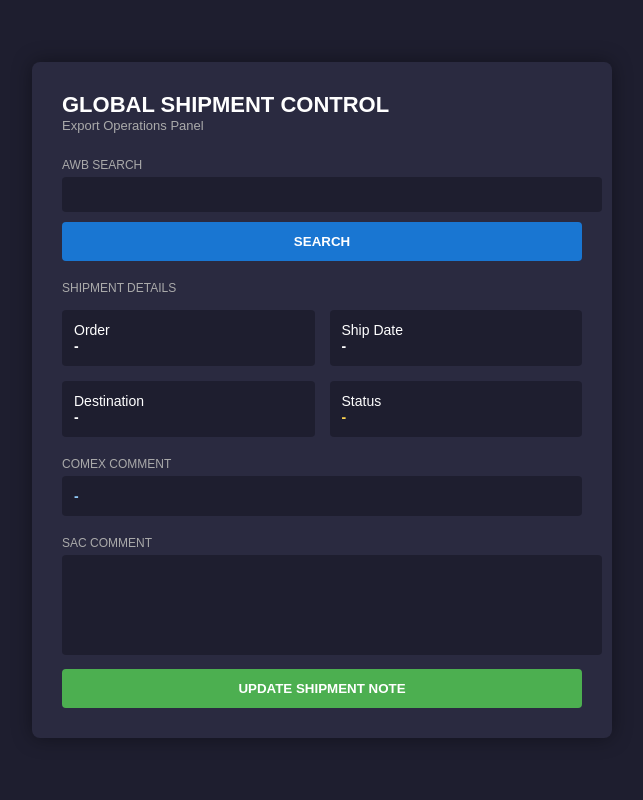
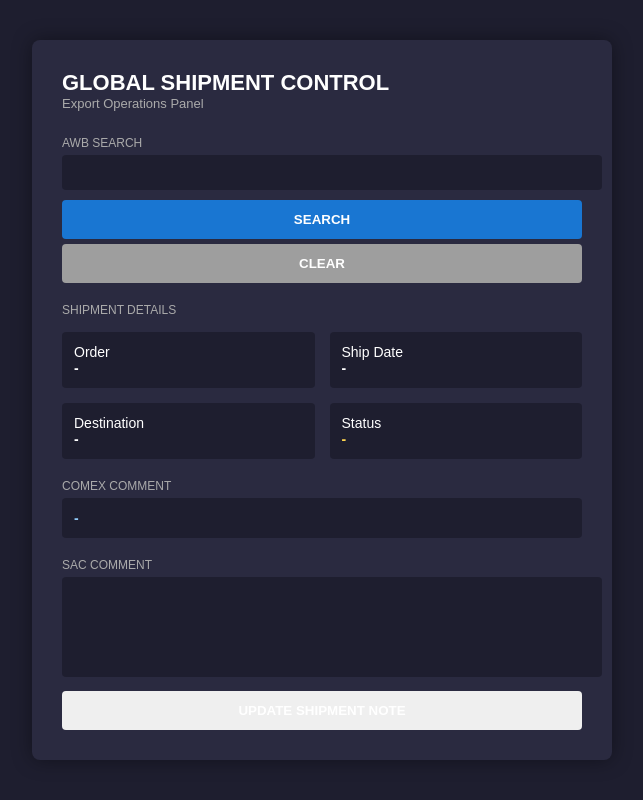
Before and after one commit to marinabarreto-bot/controle-sac-web-v2, a Flask app: page / in a window 1280 px wide. Shown: the whole page, without its empty margins (318-961 px from the left). Run offline with Flask 3, Linux system fonts and the light colour scheme.

Commit message:
clear button

```diff
--- a/templates/index.html
+++ b/templates/index.html
@@ -65,7 +65,6 @@ margin-top:10px;
 padding:12px;
 border:none;
 border-radius:4px;
-background:#4caf50;
 color:white;
 font-weight:bold;
 cursor:pointer;
@@ -74,6 +73,11 @@ width:100%;
 
 .searchbtn{
 background:#1976d2;
+}
+
+.clearbtn{
+background:#9e9e9e;
+margin-top:5px;
 }
 
 .grid{
@@ -113,8 +117,12 @@ font-weight:bold;
 
 <div class="section">
 <div class="label">AWB SEARCH</div>
+
 <input type="text" id="awb">
+
 <button class="searchbtn" onclick="buscar()">SEARCH</button>
+<button class="clearbtn" onclick="limpar()">CLEAR</button>
+
 </div>
 
 <div class="section">
@@ -126,6 +134,7 @@ font-weight:bold;
 <div class="info">Destination<br><b id="destino">-</b></div>
 <div class="info">Status<br><span class="status" id="status">-</span></div>
 </div>
+
 </div>
 
 <div class="section">
@@ -137,8 +146,11 @@ font-weight:bold;
 
 <div class="section">
 <div class="label">SAC COMMENT</div>
+
 <textarea id="comentario"></textarea>
+
 <button onclick="salvar()">UPDATE SHIPMENT NOTE</button>
+
 </div>
 
 </div>
@@ -189,6 +201,19 @@ body:"awb="+awb+"&comentario="+comentario
 
 }
 
+function limpar(){
+
+document.getElementById("awb").value = ""
+document.getElementById("comentario").value = ""
+
+document.getElementById("pedido").innerText = "-"
+document.getElementById("data").innerText = "-"
+document.getElementById("status").innerText = "-"
+document.getElementById("destino").innerText = "-"
+document.getElementById("comentario_comex").innerText = "-"
+
+}
+
 </script>
 
 </body>
```
